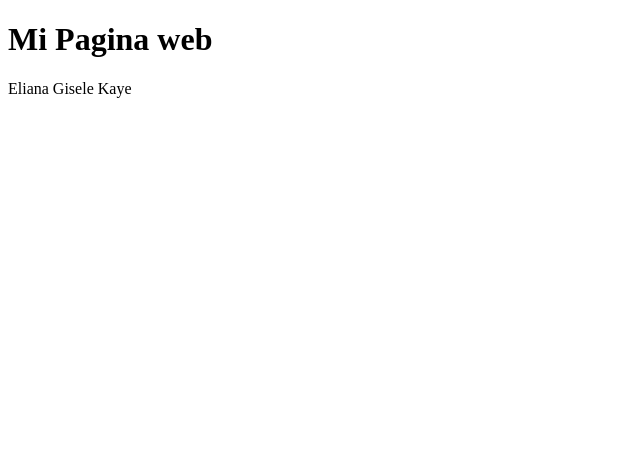
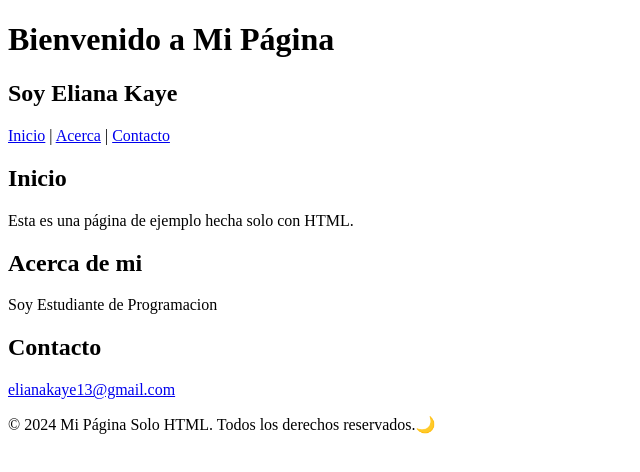
Before and after one commit to elikaye/PrepCourse-Henry, a plain HTML site: page index.html in a window 1280 px wide. Shown: the whole page, without its empty margins (0-640 px from the left). Drawn offline with Linux system fonts and the light colour scheme.

Commit message:
consigna 1 terminada

```diff
--- a/index.html
+++ b/index.html
@@ -1,12 +1,40 @@
 <!DOCTYPE html>
-<html lang="en">
+<html lang="es">
 <head>
     <meta charset="UTF-8">
     <meta name="viewport" content="width=device-width, initial-scale=1.0">
-    <title>Mi pagina web</title>
+    <title>Mi Pagina HTML</title>
 </head>
 <body>
-    <h1>Mi Pagina web</h1>
-    <p>Eliana Gisele Kaye</p>
+    <header>
+        <h1>Bienvenido a Mi Página</h1>
+        <h2>Soy Eliana Kaye</h2>
+    </header>
+    <nav>
+        <p>
+            <a href="#inicio">Inicio</a> |
+            <a href="#acerca">Acerca</a> |
+            <a href="#contacto">Contacto</a>
+        </p>
+    </nav>
+    <main>
+        <section id="inicio">
+            <h2>Inicio</h2>
+            <p>Esta es una página de ejemplo hecha solo con HTML.</p>
+        </section>
+        <section id="acerca">
+            <h2>Acerca de mi</h2>
+            <p>Soy Estudiante de Programacion </p>
+        </section>
+        <section id="contacto">
+            <h2>Contacto</h2>
+            <p>
+                <a href="email">elianakaye13@gmail.com</a>
+            </p>
+        </section>
+    </main>
+    <footer>
+        <p>&copy; 2024 Mi Página Solo HTML. Todos los derechos reservados.🌙</p>
+    </footer>
 </body>
 </html>
```
